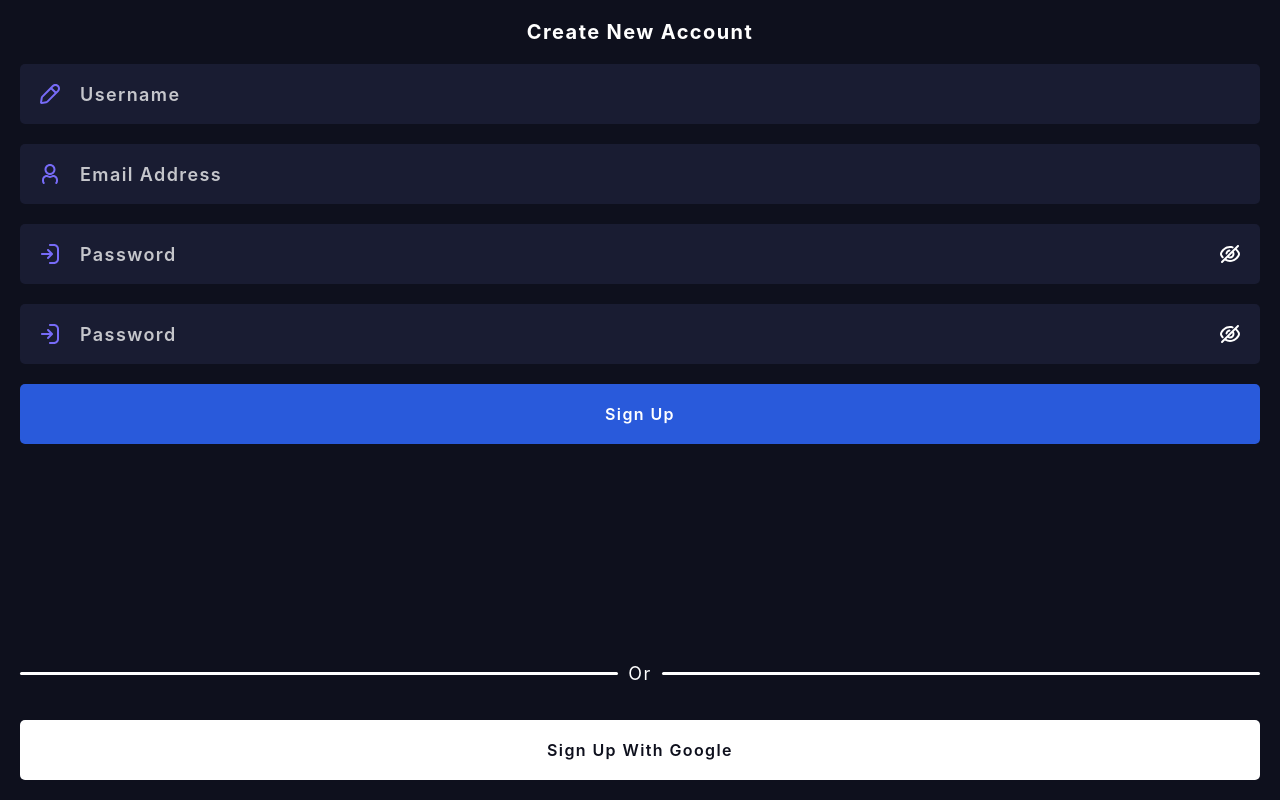
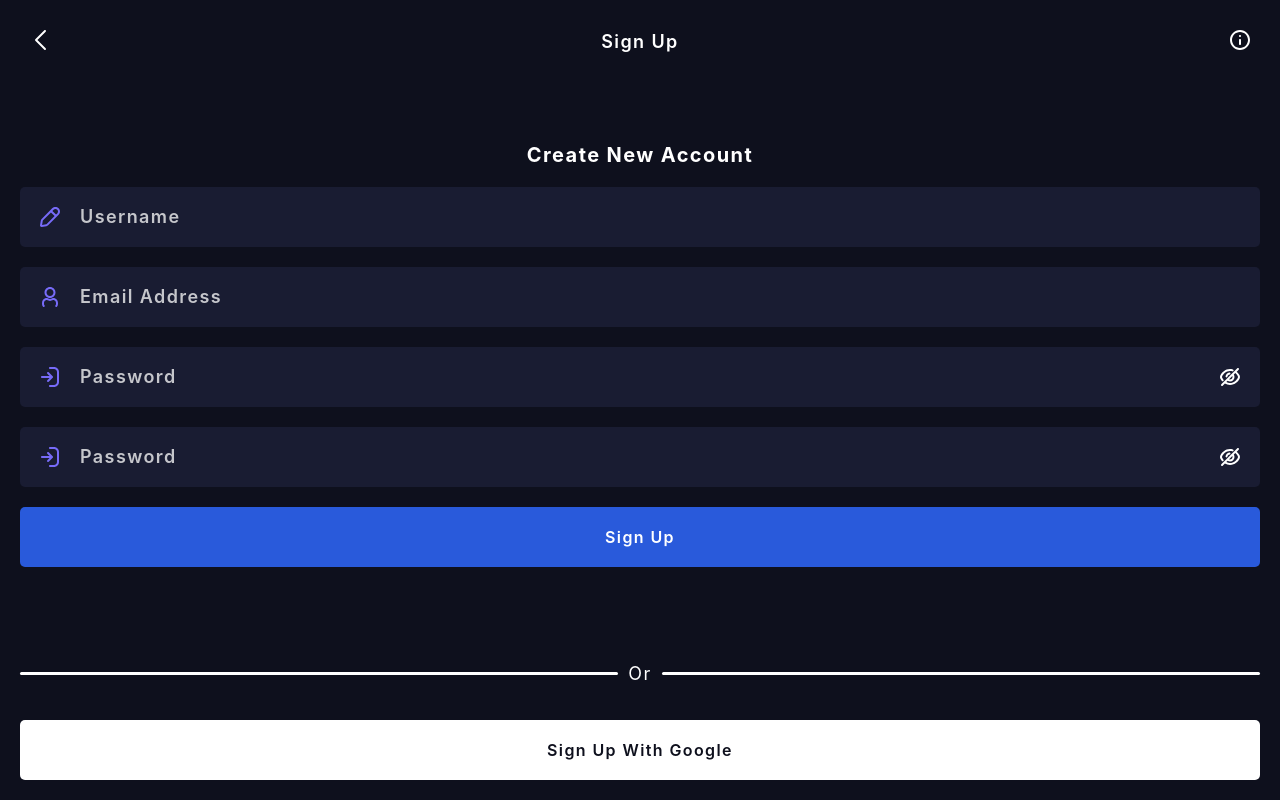
Before and after one commit to AndhikaBukh/Storify, a React (Create React App) app in the folder frontend/: page /signup in a window 1280 px wide. Built offline with nearby package versions, Linux system fonts and the light colour scheme.

Commit message:
Updated Navbar - Unfinished

```diff
--- a/frontend/src/components/navbar/navbar.css
+++ b/frontend/src/components/navbar/navbar.css
@@ -1,17 +1,17 @@
 @import url("../../styles/colors.css");
 
-.navbar {
-	position: absolute;
-	z-index: 999;
+.navbar__icon-wrapper {
+	--size: 40px;
+	min-width: var(--size);
+	min-height: var(--size);
+	padding: 8px;
 }
 
+/* ------------------------ Navbar Top ------------------------ */
+
 .navbar-top {
-	top: 0;
-	min-width: 100vw;
+	min-width: 100%;
 	display: flex;
-	padding: 32px 20px 20px;
-	background: var(--primary-grey);
-	border-radius: 0 0 20px 20px;
 }
 
 .navbar-top__container {
@@ -26,9 +26,21 @@
 	margin-left: auto;
 }
 
-.navbar-top__icon-wrapper {
-	--size: 40px;
-	min-width: var(--size);
-	min-height: var(--size);
-	padding: 6px;
+/* ------------------------ Navbar Page ------------------------ */
+
+.navbar-page {
+	min-width: 100%;
+	display: flex;
 }
+
+.navbar-page__container {
+	min-width: 100%;
+	display: flex;
+	align-items: center;
+	justify-content: space-between;
+}
+.navbar-page__header {
+	font-size: 1.125rem;
+	font-weight: 600;
+	color: var(--primary-white);
+}
--- a/frontend/src/components/navbar/navbar.tsx
+++ b/frontend/src/components/navbar/navbar.tsx
@@ -1,20 +1,39 @@
 import React, { FC } from 'react';
-import { BellIcon, MenuIcon } from '../icons';
+import { useNavigate } from 'react-router-dom';
+import { BackIcon, BellIcon, MenuIcon } from '../icons';
 import './navbar.css';
 
 interface NavbarProps {
-	show: boolean;
-	bottomNav?: boolean;
+	show?: boolean;
+	type?: 'top' | 'bottom' | 'page';
+
+	pageTitle?: string;
+	pageIconLeft?: JSX.Element;
+	handlePageIconLeft?: () => void;
+	pageIconRight?: JSX.Element;
+	handlePageIconRight?: () => void;
+
 	className?: string;
 }
 
 export const Navbar: FC<NavbarProps> = props => {
-	const { show, bottomNav, className } = props;
+	const navigate = useNavigate();
+
+	const {
+		show = true,
+		type,
+
+		pageTitle,
+		pageIconLeft = <BackIcon />,
+		handlePageIconLeft,
+		pageIconRight,
+		handlePageIconRight,
+
+		className,
+	} = props;
 
 	return show && show ? (
-		bottomNav && bottomNav ? (
-			<div className="navbar-bottom"></div>
-		) : (
+		type === 'top' ? (
 			<div
 				className={
 					className !== undefined
@@ -24,18 +43,70 @@ export const Navbar: FC<NavbarProps> = props => {
 			>
 				<div className="navbar-top__container">
 					<div className="navbar-top__wrapper">
-						<button className="navbar-top__icon-wrapper">
+						<button className="navbar__icon-wrapper">
 							<BellIcon />
 						</button>
 					</div>
 
 					<div className="navbar-top__wrapper navbar-top__wrapper--align-right">
-						<button className="navbar-top__icon-wrapper">
+						<button className="navbar__icon-wrapper">
 							<MenuIcon />
 						</button>
 					</div>
 				</div>
 			</div>
+		) : type === 'bottom' ? (
+			<div
+				className={
+					className !== undefined
+						? `navbar-bottom ${className}`
+						: 'navbar-bottom'
+				}
+			>
+				<div className="navbar-bottom__container">
+					<div className="navbar-bottom__wrapper">
+						<button className="navbar__icon-wrapper">
+							<BellIcon />
+						</button>
+						<button className="navbar__icon-wrapper">
+							<BellIcon />
+						</button>
+						<button className="navbar__icon-wrapper">
+							<BellIcon />
+						</button>
+						<button className="navbar__icon-wrapper">
+							<BellIcon />
+						</button>
+					</div>
+				</div>
+			</div>
+		) : (
+			// type === 'page'
+			<div
+				className={
+					className !== undefined
+						? `navbar-page ${className}`
+						: 'navbar-page'
+				}
+			>
+				<div className="navbar-page__container">
+					<button
+						className="navbar__icon-wrapper"
+						onClick={handlePageIconLeft}
+					>
+						{pageIconLeft}
+					</button>
+
+					<div className="navbar-page__header">{pageTitle}</div>
+
+					<button
+						className="navbar__icon-wrapper"
+						onClick={handlePageIconRight}
+					>
+						{pageIconRight}
+					</button>
+				</div>
+			</div>
 		)
 	) : null;
 };
```
